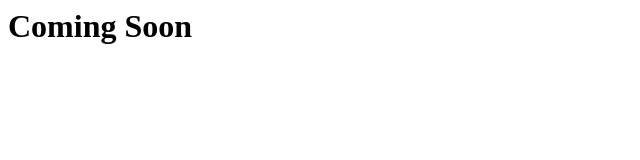
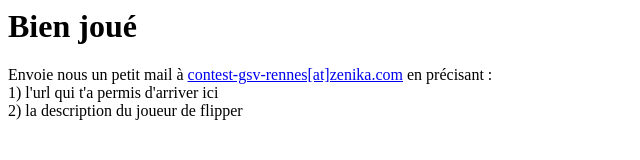
Before and after one commit to Zenika/zenikaouest.github.io, a plain HTML site: page index.html in a window 1280 px wide. Shown: the whole page, without its empty margins (0-640 px from the left). Drawn offline with Linux system fonts and the light colour scheme.

Commit message:
Update index.html

```diff
--- a/index.html
+++ b/index.html
@@ -1 +1,5 @@
-<h1>Coming Soon</h1>
+<h1>Bien joué</h1>
+Envoie nous un petit mail à <a href="mailto:contest-gsv-rennes@zenika.com?subject=GSV Contest">contest-gsv-rennes[at]zenika.com</a> en précisant :
+ <br/>
+ 1) l'url qui t'a permis d'arriver ici<br/>
+ 2) la description du joueur de flipper
```
